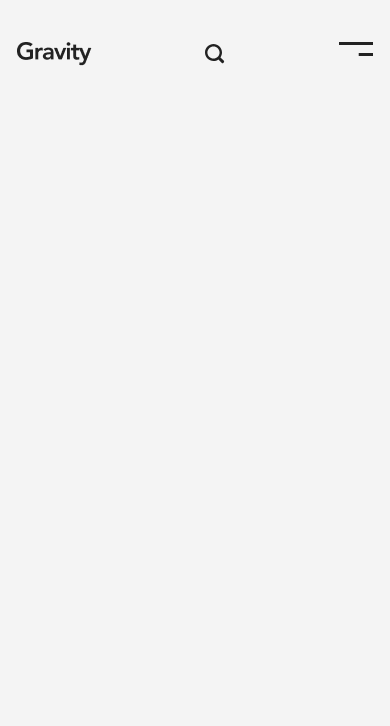
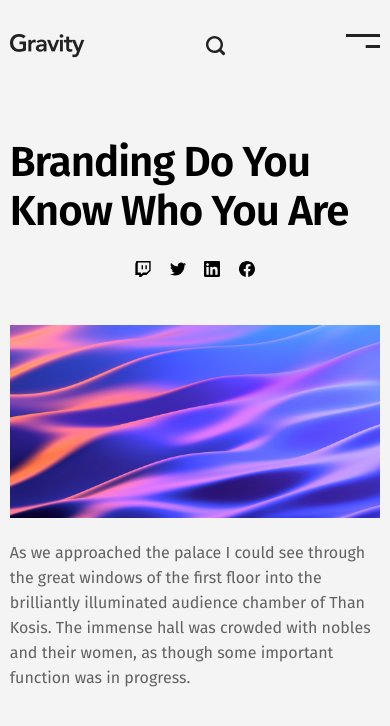
Before and after one commit to malexxim/curso-b-sico-de-html-css-javascript, a plain HTML site: page work-details.html in a window 390 px wide. Drawn offline with Linux system fonts and the light colour scheme.

Commit message:
Fim responsivo até metade da aula 5

```diff
--- a/css/base.css
+++ b/css/base.css
@@ -1,3 +1,5 @@
 body {
+  font-family: "Fira Sans", sans-serif;
   background-color: #f4f4f4;
+  min-width: 290px;
 }
--- /dev/null
+++ b/css/featured.css
@@ -0,0 +1,88 @@
+.featured {
+  display: flex;
+  flex-wrap: wrap;
+  justify-content: space-between;
+}
+
+.featured .title {
+  font-size: 60px;
+  line-height: 1.166em;
+  letter-spacing: -1px;
+  font-weight: bold;
+  width: 540px;
+}
+
+.featured .social {
+  display: flex;
+  align-self: flex-end;
+  width: 120px;
+  justify-content: space-between;
+}
+
+.featured .icon {
+  width: 16px;
+}
+
+.featured .wrapper-photo {
+  margin-top: 90px;
+}
+
+.featured .photo {
+  width: 100%;
+  margin-bottom: 42px;
+}
+
+.featured .caption {
+  color: rgba(34, 34, 34, 0.7);
+  line-height: 1.555em;
+}
+
+/* 0 - 800 pixel de tela */
+@media (max-width: 800px) {
+  .featured .title {
+    width: 60vw;
+    font-size: 54px;
+  }
+}
+
+/* 800 - 734 pixel de tela */
+@media (max-width: 734px) {
+  .featured .title {
+    font-size: 48px;
+  }
+}
+
+/* 734 - 649 pixel de tela */
+@media (max-width: 649px) {
+  .featured .title {
+    font-size: 42px;
+  }
+}
+
+/* 649 - 565 pixel de tela */
+@media (max-width: 565px) {
+  .featured .title {
+    width: 100%;
+    margin-bottom: 25px;
+  }
+
+  .featured .social {
+    margin-left: auto;
+    margin-right: auto;
+  }
+
+  .featured .wrapper-photo {
+    margin-top: 45px;
+  }
+
+  .featured .photo {
+    margin-bottom: 20px;
+  }
+}
+
+/* 565 - 357 pixel de tela */
+@media (max-width: 357px) {
+  .featured .title {
+    font-size: 34px;
+  }
+}
--- /dev/null
+++ b/css/functions.css
@@ -0,0 +1,6 @@
+.container {
+  max-width: 1110;
+  width: 95%;
+  margin-left: auto;
+  margin-right: auto;
+}
--- a/css/header.css
+++ b/css/header.css
@@ -2,11 +2,8 @@
 .header {
   display: flex;
   justify-content: space-between;
-  max-width: 1110px;
-  width: 95%;
-  margin-left: auto;
-  margin-right: auto;
   padding-top: 4vh;
+  margin-bottom: 126px;
 }
 
 .menu {
@@ -67,3 +64,9 @@
     transform: scaleX(1);
   }
 }
+
+@media (max-width: 565px) {
+  .header {
+    margin-bottom: 80px;
+  }
+}
--- /dev/null
+++ b/css/reset.css
@@ -0,0 +1,48 @@
+/* http://meyerweb.com/eric/tools/css/reset/
+   v2.0 | 20110126
+   License: none (public domain)
+*/
+
+html, body, div, span, applet, object, iframe,
+h1, h2, h3, h4, h5, h6, p, blockquote, pre,
+a, abbr, acronym, address, big, cite, code,
+del, dfn, em, img, ins, kbd, q, s, samp,
+small, strike, strong, sub, sup, tt, var,
+b, u, i, center,
+dl, dt, dd, ol, ul, li,
+fieldset, form, label, legend,
+table, caption, tbody, tfoot, thead, tr, th, td,
+article, aside, canvas, details, embed,
+figure, figcaption, footer, header, hgroup,
+menu, nav, output, ruby, section, summary,
+time, mark, audio, video {
+	margin: 0;
+	padding: 0;
+	border: 0;
+	font-size: 100%;
+	font: inherit;
+	vertical-align: baseline;
+}
+/* HTML5 display-role reset for older browsers */
+article, aside, details, figcaption, figure,
+footer, header, hgroup, menu, nav, section {
+	display: block;
+}
+body {
+	line-height: 1;
+}
+ol, ul {
+	list-style: none;
+}
+blockquote, q {
+	quotes: none;
+}
+blockquote:before, blockquote:after,
+q:before, q:after {
+	content: '';
+	content: none;
+}
+table {
+	border-collapse: collapse;
+	border-spacing: 0;
+}
--- a/work-details.html
+++ b/work-details.html
@@ -4,16 +4,84 @@
     <meta charset="UTF-8" />
     <meta name="viewport" content="width=device-width, initial-scale=1.0" />
     <meta http-equiv="X-UA-Compatible" content="ie=edge" />
+
+    <link
+      href="https://fonts.googleapis.com/css?family=Fira+Sans:400,500,600,700i&display=swap"
+      rel="stylesheet"
+    />
+
+    <title>Gravity - Work Details</title>
+
+    <link rel="stylesheet" href="css/reset.css" />
+    <link rel="stylesheet" href="css/functions.css" />
     <link rel="stylesheet" href="css/header.css" />
     <link rel="stylesheet" href="css/base.css" />
+    <link rel="stylesheet" href="css/featured.css" />
+  </head>
 
-    <title>Gravity - Work Details</title>
-  </head>
   <body>
-    <header class="header">
+    <header class="header container">
       <img src="img/logo.png" alt="Logo da Gravity" />
       <img src="img/search-icon.svg" alt="Ícone de Busca" />
       <a class="menu" href=""> <span class="content">Menu</span></a>
     </header>
+
+    <!--código html emmet: section.featured>(h1.title)+(ul.social>li.item*4>a.action>img.icon)+figure.wrapper-photo>img.photo+figcaption.caption
+    https://www.figma.com/file/PChttEmP7lfCxep9yupXeK/Gravity?node-id=0%3A240-->
+
+    <section class="featured container">
+      <h1 class="title">Branding Do You Know Who You Are</h1>
+      <ul class="social">
+        <li class="item">
+          <a
+            href="https://www.twitch.tv/malexxim"
+            target="_blank"
+            rel="noopener
+            noreferrer"
+            class="action"
+            ><img src="img/icon-twitch.svg" alt="Twitch icon" class="icon"
+          /></a>
+        </li>
+        <li class="item">
+          <a
+            href="https://twitter.com/Malexxim"
+            target="_blank"
+            rel="noopener
+            noreferrer"
+            class="action"
+            ><img src="img/icon-twitter.svg" alt="Twitter icon" class="icon"
+          /></a>
+        </li>
+        <li class="item">
+          <a
+            href="https://www.linkedin.com/in/mauricioaleximnunes/"
+            target="_blank"
+            rel="noopener
+            noreferrer"
+            class="action"
+            ><img src="img/icon-linkedin.svg" alt="Linkedin icon" class="icon"
+          /></a>
+        </li>
+        <li class="item">
+          <a
+            href="https://www.facebook.com/mauricio.a.nunes.5"
+            target="_blank"
+            rel="noopener
+            noreferrer"
+            class="action"
+            ><img src="img/icon-facebook.svg" alt="Facebook icon" class="icon"
+          /></a>
+        </li>
+      </ul>
+      <figure class="wrapper-photo">
+        <img src="img/featured.png" alt="Placeholder" class="photo" />
+        <figcaption class="caption">
+          As we approached the palace I could see through the great windows of
+          the first floor into the brilliantly illuminated audience chamber of
+          Than Kosis. The immense hall was crowded with nobles and their women,
+          as though some important function was in progress.
+        </figcaption>
+      </figure>
+    </section>
   </body>
 </html>
```
Also changed, not shown: img/featured.png (added), img/icon-facebook.svg (added), img/icon-linkedin.svg (added), img/icon-twitch.svg (added), img/icon-twitter.svg (added).
